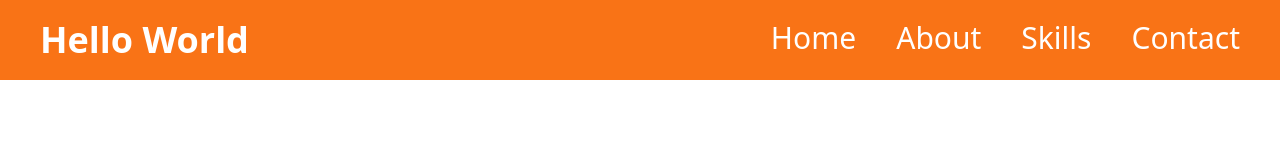
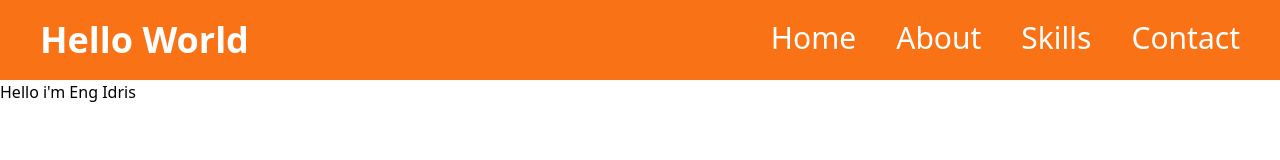
Before and after one commit to Mohamedali678/portfolio, a plain HTML site: page index.html in a window 1280 px wide. Drawn offline with nearby package versions, Linux system fonts and the light colour scheme.

Commit message:
Waxaan kudarey magaceyga

```diff
--- a/index.html
+++ b/index.html
@@ -16,6 +16,10 @@
         </ul>
        </div>
 
+       <div>
+        <h1>Hello i'm Eng Idris</h1>
+       </div>
+
 
     </body>
 </html>
```
